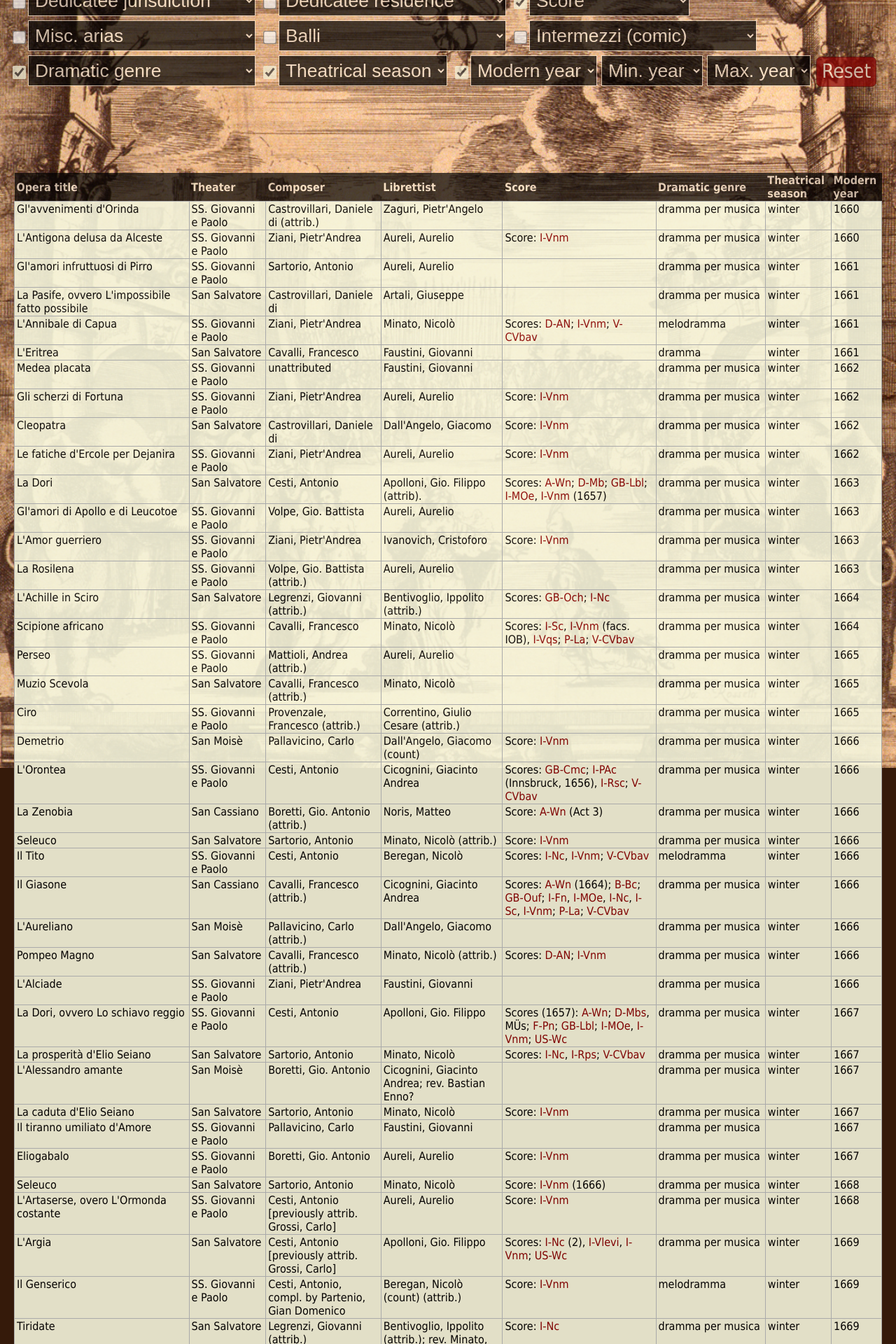
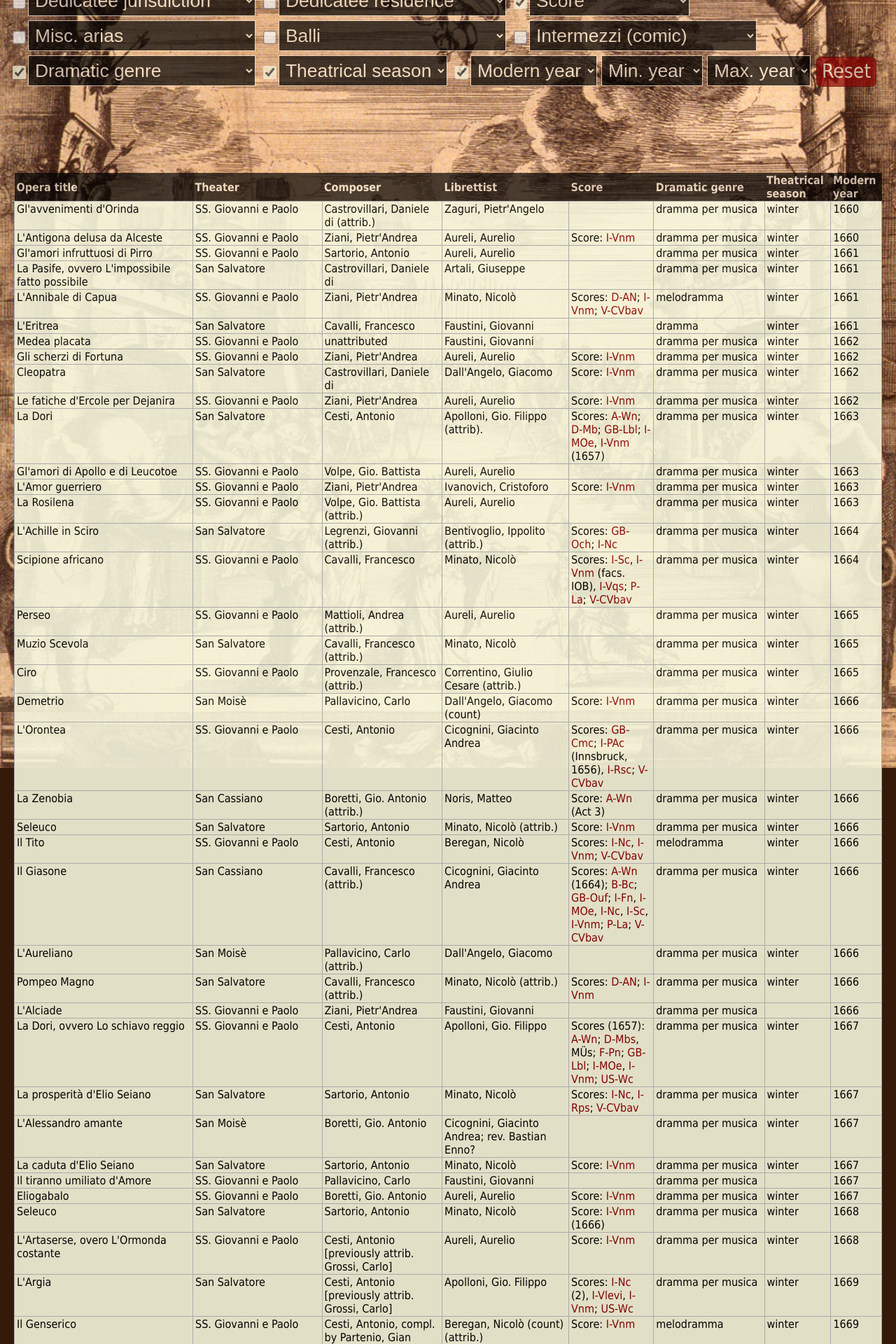
Before and after one commit to ccarh/venop, a Jekyll site: the page built from index.md, in a window 1280 px wide. Shown: the part 308-2228 px from the top of the page at 70% size. Built offline with Jekyll 4.4.1, drawn with Linux system fonts in a browser that asks for light colours.

Commit message:
Style adjustments.

```diff
--- a/styles-local.html
+++ b/styles-local.html
@@ -85,6 +85,18 @@ table.opera th {
 	background: black;
 	opacity: 0.7;
 	cursor: pointer;
+}
+
+
+table.opera td.score,
+table.opera.th.score {
+	max-width: 150px;
+}
+
+
+table.opera td.theater,
+table.opera th.theater {
+	min-width: 170px;
 }
 
 
```
